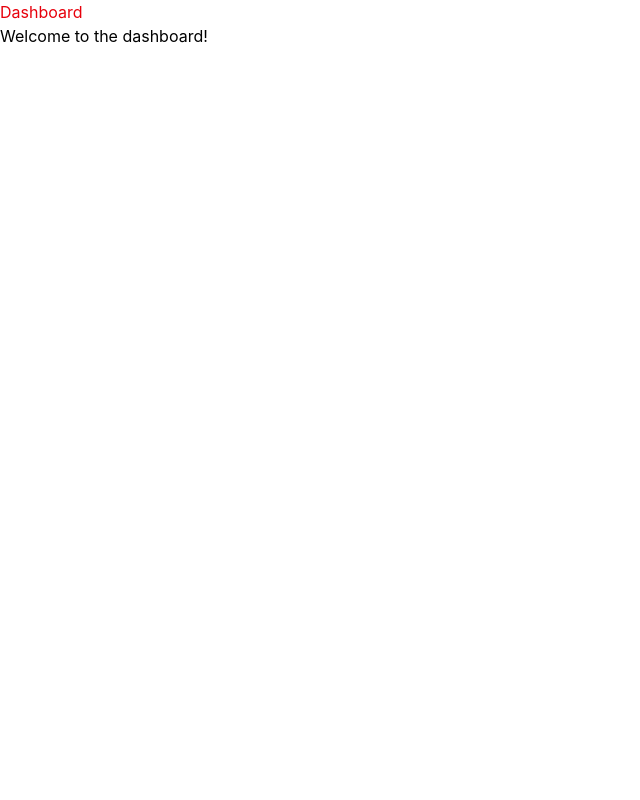
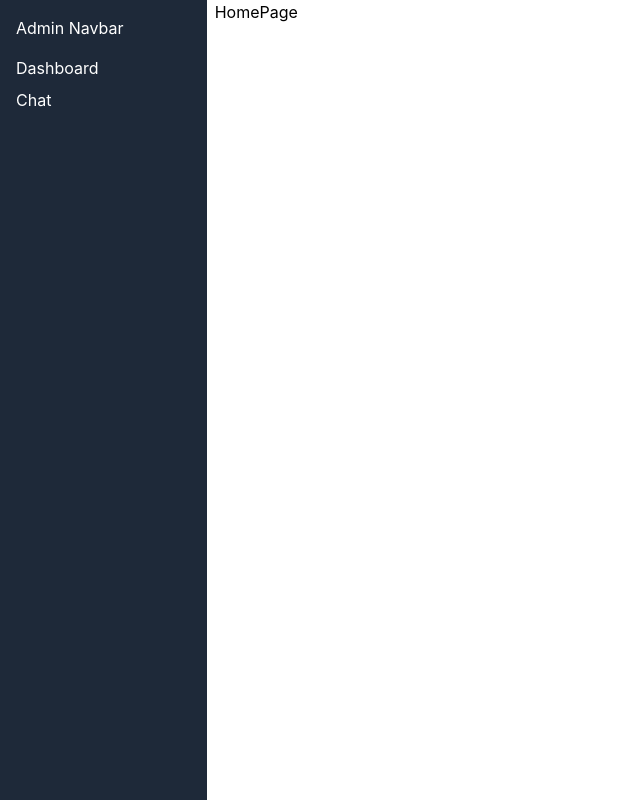
Before and after one commit to BrayanYinLin/e-commerce-books, a React (Vite) app in the folder apps/admin/: page / in a window 1280 px wide. Shown: the whole page, without its empty margins (0-640 px from the left). Built offline with nearby package versions, Linux system fonts and the light colour scheme.

Commit message:
feat(admin): simple navigation

```diff
--- /dev/null
+++ b/apps/admin/prettier.config.js
@@ -0,0 +1,6 @@
+export default {
+  semi: false,
+  singleQuote: true,
+  trailingComma: 'none',
+  endOfLine: 'auto'
+}
--- /dev/null
+++ b/apps/admin/src/components/Navbar.tsx
@@ -0,0 +1,17 @@
+import { Link } from 'react-router'
+
+export function Navbar() {
+  return (
+    <nav className="col-span-2 bg-gray-800 text-white p-4">
+      <h1>Admin Navbar</h1>
+      <div className="flex flex-col space-y-2 mt-4">
+        <Link to="/" className="text-white hover:underline">
+          Dashboard
+        </Link>
+        <Link to="/chat" className="text-white hover:underline">
+          Chat
+        </Link>
+      </div>
+    </nav>
+  )
+}
--- a/apps/admin/src/main.tsx
+++ b/apps/admin/src/main.tsx
@@ -1,9 +1,6 @@
 import { createRoot } from 'react-dom/client'
-import { Dashboard } from './products/pages/Dashboard'
+import { RouterProvider } from 'react-router'
+import { routes } from './routes'
 
 const root = document.getElementById('root')!
-createRoot(root).render(
-  <>
-    <Dashboard />
-  </>
-)
+createRoot(root).render(<RouterProvider router={routes} />)
--- /dev/null
+++ b/apps/admin/src/pages/ChatPage.tsx
@@ -0,0 +1,3 @@
+export function ChatPage() {
+  return <h1>ChatPage</h1>
+}
--- /dev/null
+++ b/apps/admin/src/pages/DashboardPage.tsx
@@ -0,0 +1,3 @@
+export function DashboardPage() {
+  return <h1>HomePage</h1>
+}
--- /dev/null
+++ b/apps/admin/src/pages/RootPage.tsx
@@ -0,0 +1,11 @@
+import { Outlet } from 'react-router'
+import { Navbar } from '../components/Navbar'
+
+export const RootPage = () => {
+  return (
+    <main className="min-h-dvh grid grid-cols-12 gap-2">
+      <Navbar />
+      <Outlet />
+    </main>
+  )
+}
--- a/apps/admin/src/products/pages/Dashboard.tsx
+++ /dev/null
@@ -1,8 +0,0 @@
-export function Dashboard() {
-  return (
-    <div>
-      <h1 className="text-red-600">Dashboard</h1>
-      <p>Welcome to the dashboard!</p>
-    </div>
-  )
-}
--- /dev/null
+++ b/apps/admin/src/routes.tsx
@@ -0,0 +1,21 @@
+import { createBrowserRouter } from 'react-router'
+import { DashboardPage } from './pages/DashboardPage'
+import { ChatPage } from './pages/ChatPage'
+import { RootPage } from './pages/RootPage'
+
+export const routes = createBrowserRouter([
+  {
+    path: '/',
+    element: <RootPage />,
+    children: [
+      {
+        index: true,
+        element: <DashboardPage />
+      },
+      {
+        path: 'chat',
+        element: <ChatPage />
+      }
+    ]
+  }
+])
```
Also changed, not shown: apps/admin/eslint.config.mjs (renamed from apps/admin/eslint.config.js), 1 other file (tests, documents, lock files or other folders).
